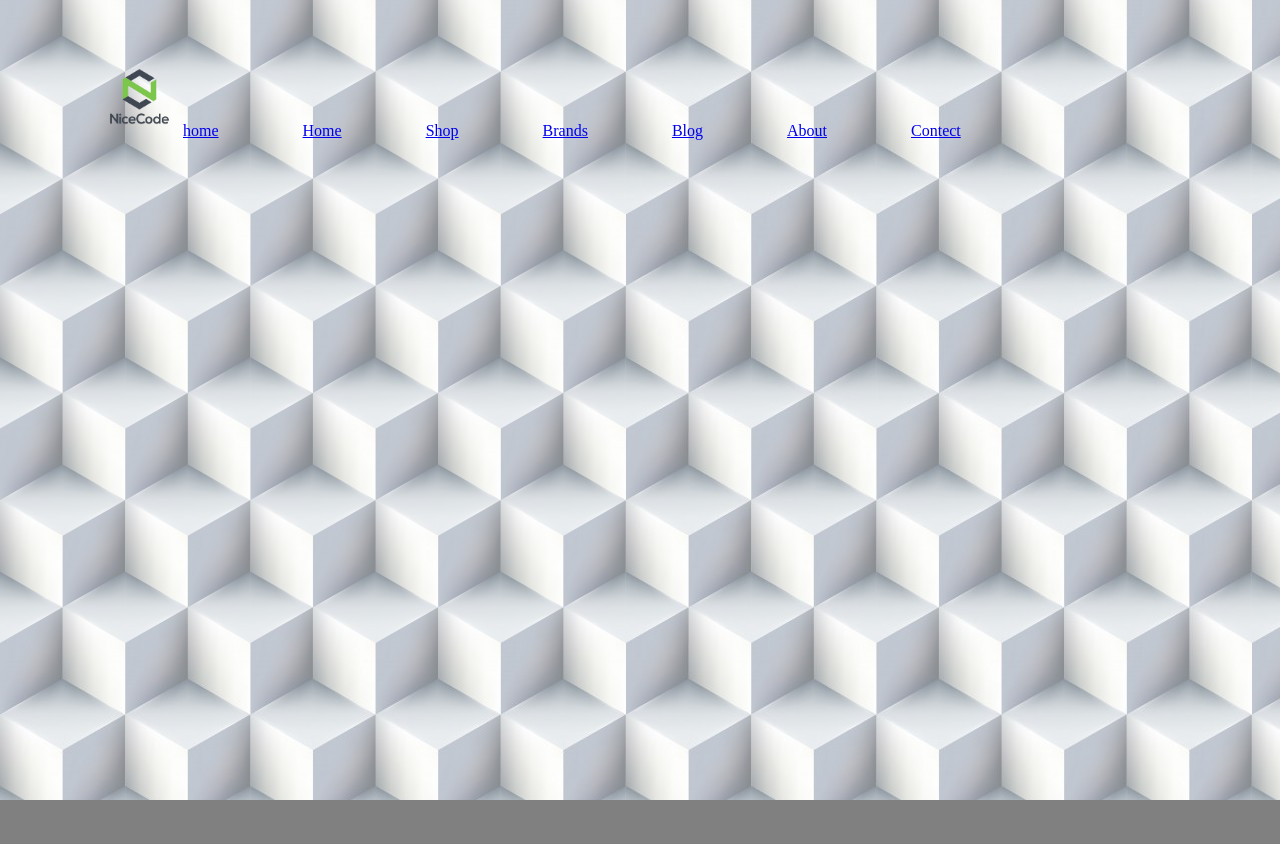
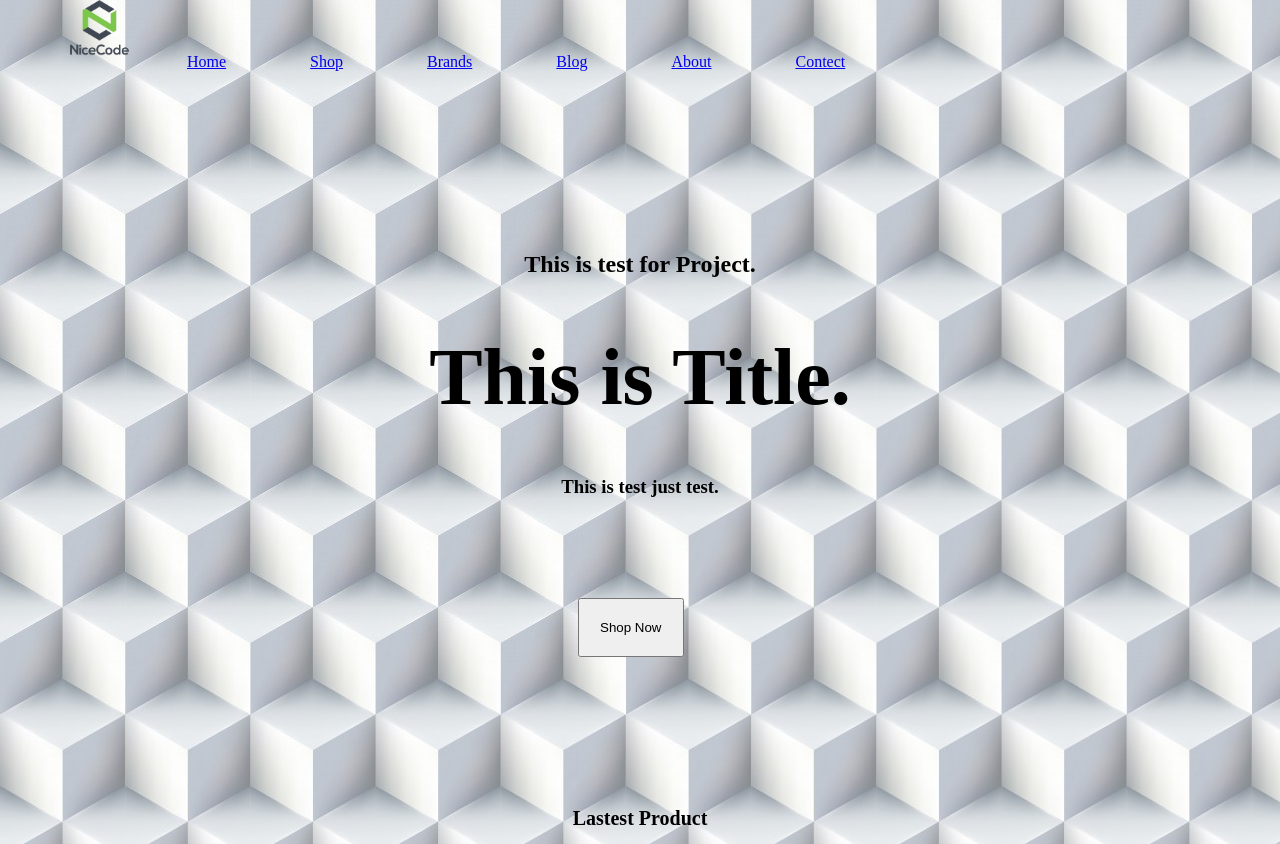
Before and after one commit to ChiefToran/MyProject, a plain HTML site: page index.html in a window 1280 px wide. Before the commit the page ends 800 px from the top, so only its background shows below. Drawn offline with Linux system fonts and the light colour scheme.

Commit message:
new change and add new page
new change and add new page

```diff
--- a/css/style.css
+++ b/css/style.css
@@ -3,13 +3,56 @@ body{
 	background-image: url(../images/p1.jpg);
 	background-color: gray;
 }
-nav{
+.nav{
 	margin: 5px;
 }
-nav a {
+.nav a {
 	padding: 40px;
 
 }
-nav img {
-	margin-top: 50px;
+.nav ul{
+	list-style-type: none;
+	list-style:
+
 }
+.nav img{
+	margin-top: -19px;
+}
+.home-section {
+	margin: 150px
+}
+.home-section h3 {
+	margin-bottom:100px ;
+	text-align: center;
+}
+.home-section h1{
+	text-align: center;
+	font-size: 80px;
+
+
+}
+.home-section h2{
+	text-align: center;
+	margin-top: 180px;
+
+}
+.home-section button{
+	margin-left: 420px;
+	padding: 20px
+
+}
+
+.second-section {
+
+}
+
+.second-section h1{
+	text-align: center;
+	font-size: 20px;
+}
+.second-section span{
+	height: 100%;
+	width: 3px;
+	background-color: black;
+	display: 4px;
+}
--- a/index.html
+++ b/index.html
@@ -6,40 +6,40 @@
 	<meta name="viewport" content="width=device-width, initial-scale=1"/>
 	<link rel="stylesheet" type="text/css" href="css/style.css"/>
 </head>
-
 		<!-- end of head -->
 		<!-- start body -->
-
 <body>
-
 		<!-- Navigation -->
-
 	<nav class="nav">
 		<ul>
-
-			<a href="home">
-			<img src="images/prologo1.png" alt="logo" height="70" width="90" />home</a>
+			<li>
+				<img src="images/prologo1.png" alt="logo" height="70" width="90"/>
 				<a href="#home">Home</a>
 				<a href="#shop">Shop</a>
-			<a href="brands">Brands</a>
-			<a href="blog">Blog</a>
-			<a href="about">About</a>
-			<a href="contect">Contect</a>
-
+				<a href="#brands">Brands</a>
+				<a href="#blog">Blog</a>
+				<a href="#about">About</a>
+				<a href="#contect">Contect</a>
+			</li>
 		</ul>
 	</nav>
 
 		<!-- End Navigation -->
-	<!-- main Title -->
-
+		<!-- Home-Section -->
 	<div class="home-section">
-
+		<h2>This is test for Project.</h3>
+		<h1>This is Title.</h1>
+		<h3>This is test just test.</h3>
+		<button class="button">Shop Now</button>
 	</div>
 		<!-- End of Main Title -->
+		<!-- Second Section -->
+	<div class="second-section">
+		<span></span>
+		<h1 contenteditable="true"> Lastest Product</h1>
+		<span></span>
+	</div>
 
-	<div>
-
-	</div>
 
 </body>
 </html>
```
Also changed, not shown: 1 other file. Lines whose indentation alone changed are shown as unchanged.
